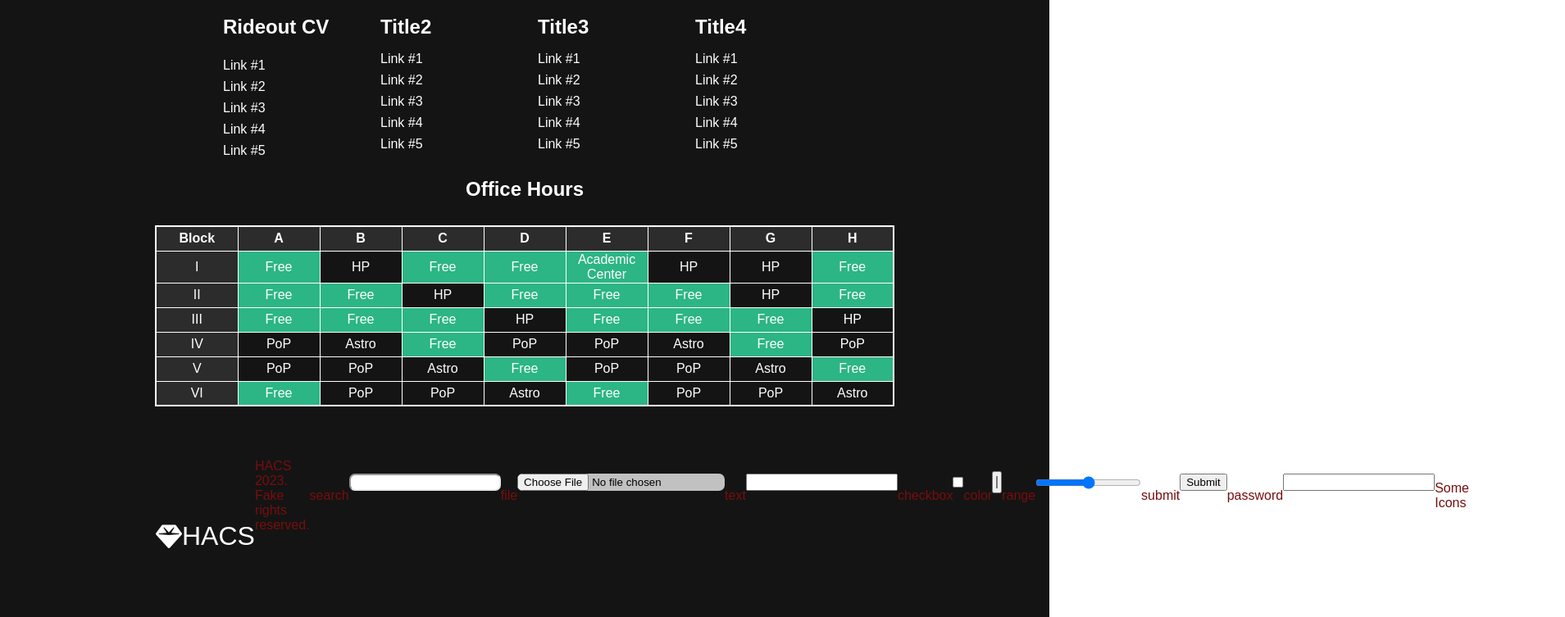
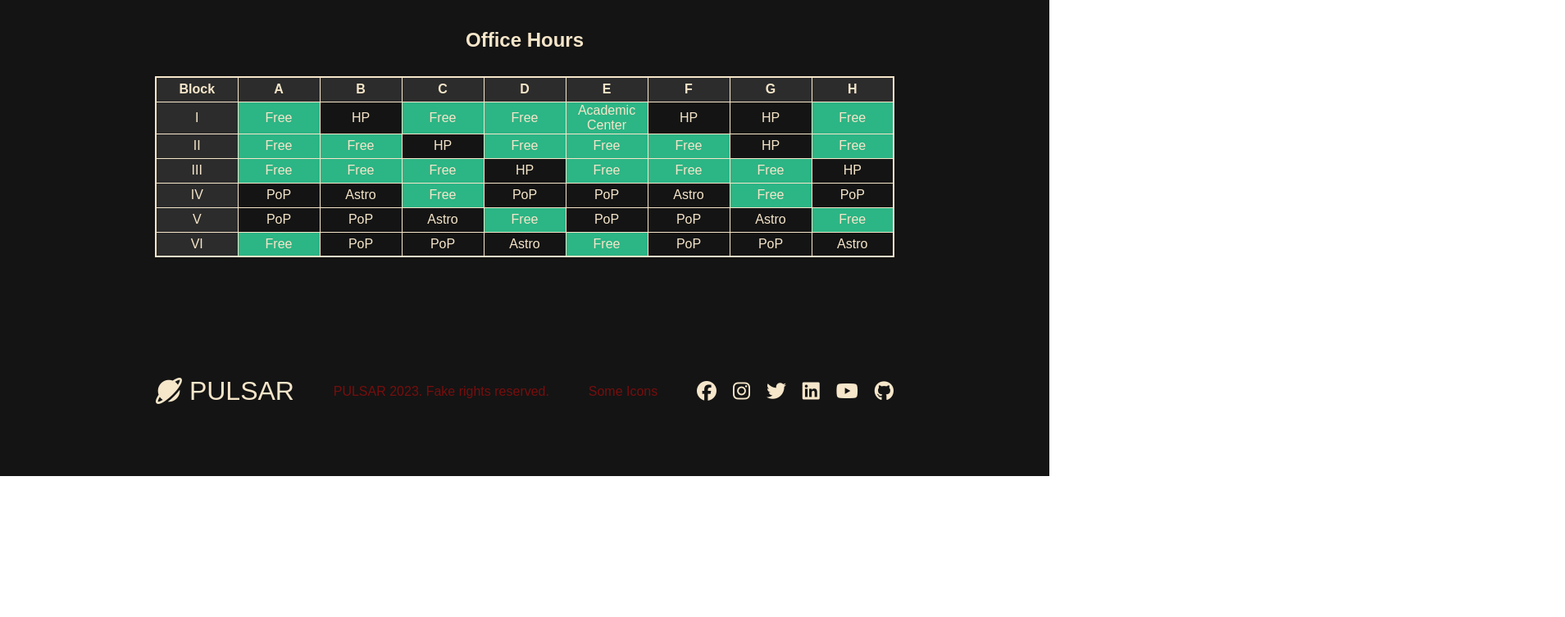
Before and after one commit to ibomba/pulsar, a plain HTML site: page index.html in a window 1280 px wide. Shown: the part 877-1630 px from the top of the page at 82% size, 1909 px wide, since content can reach past the window. After the commit the page ends 1458 px from the top, so only its background shows below. Drawn offline with nearby package versions, Linux system fonts and the light colour scheme; a web font is replaced by a local one.

Commit message:
v1.062
colors, margins, bugs

```diff
--- a/index.html
+++ b/index.html
@@ -66,7 +66,7 @@
            <h2>
                 Z
                 <div class="longsaturn" style="display: inline-block;">
-                    <img src="images/mars.png" alt="pic" id="main__img" style="margin-right: 0;">
+                    <img src="images/planet.png" alt="pic" id="main__img" style="margin-right: 0;">
                 </div>
                 NE
             </h2>
@@ -88,40 +88,17 @@
         <div class="footer__link--wrapper">
             <div class="footer__link--items">
 
-                <a href="rideoutcv.html" class="Title1">
-                    <h2>Rideout CV</h2>
-                </a>
-                <a href="/">Link #1</a>
-                <a href="/">Link #2</a>
-                <a href="/">Link #3</a>
-                <a href="/">Link #4</a>
-                <a href="/">Link #5</a>
             </div>
             <div class="footer__link--items">
-                <h2>Title2</h2>
-                <a href="/">Link #1</a>
-                <a href="/">Link #2</a>
-                <a href="/">Link #3</a>
-                <a href="/">Link #4</a>
-                <a href="/">Link #5</a>
+
             </div>
         </div>
         <div class="footer__link--wrapper">
             <div class="footer__link--items">
-                <h2>Title3</h2>
-                <a href="/">Link #1</a>
-                <a href="/">Link #2</a>
-                <a href="/">Link #3</a>
-                <a href="/">Link #4</a>
-                <a href="/">Link #5</a>
+
             </div>
             <div class="footer__link--items">
-                <h2>Title4</h2>
-                <a href="/">Link #1</a>
-                <a href="/">Link #2</a>
-                <a href="/">Link #3</a>
-                <a href="/">Link #4</a>
-                <a href="/">Link #5</a>
+
             </div>
         </div>
     </div>
@@ -211,33 +188,11 @@
     <div class="social__media">
         <div class="social__media--wrap">
             <div class="footer__logo">
-                <a href="/" id="footer__logo"><i class="fas fa-gem"></i>HACS</a>
+                <a href="/" id="footer__logo"><i class="fi fi-sr-planet-ringed"></i>&nbspPULSAR</a>
             </div>
-            <p class="website__rights">HACS 2023. Fake rights reserved.</p>
+            <p class="website__rights">PULSAR 2023. Fake rights reserved.</p>
 
-            <p class="search_">search</p>
-            <input class="search" type = "search"/>
 
-            <p class="file_">file</p>
-            <input class="file" type = "file"/>
-
-            <p class="text_">text</p>
-            <input class="text" type = "text"/>
-
-            <p class="checkbox_">checkbox</p>
-            <input class="checkbox" type = "checkbox"/>
-
-            <p class="color_">color</p>
-            <input class="color" type = "color"/>
-
-            <p class="range_">range</p>
-            <input class="range" type = "range"/>
-
-            <p class="submit_">submit</p>
-            <input class="submit" type = "submit"/>
-
-            <p class="password_">password</p>
-            <input class="password" type = "password"/>
 
             <p class="website__rights">Some Icons</p>
             <div class="social__icons">
@@ -256,6 +211,9 @@
                 <a href="/" class="social__icon--link" target="_blank">
                     <i class="fab fa-youtube"></i>
                 </a>
+                <a href="https://github.com/ibomba/pulsar" class="social__icon--link" target="_blank">
+                    <i class="fab fa-github"></i>
+                </a>
             </div>
         </div>
     </div>
--- a/styles.css
+++ b/styles.css
@@ -65,7 +65,6 @@ p {
     align-items: center;
     list-style: none;
     text-align: center;
-
 }
 
 .navbar__item{
@@ -268,7 +267,7 @@ p {
 .main__content h1{
     font-size: 4rem;
     background-color: #ff8177;
-    background-image: linear-gradient(to top, #b59a00 0%, #FFD700 100%);
+    background-image: linear-gradient(to top, #F8D2A7 0%, #F6E6CA 100%);
     background-size: 100%;
     -webkit-background-clip: text;
     -moz-background-clip: text;
@@ -279,7 +278,7 @@ p {
 .main__content h2{
     font-size: 4rem;
     background-color: #ff8177;
-    background-image: linear-gradient(to top, #1c44b2 0%, #6ae4ff 100%);
+    background-image: linear-gradient(to top, #F8D2A7 0%, #F6E6CA 100%);
     background-size: 100%;
     -webkit-background-clip: text;
     -moz-background-clip: text;
@@ -567,8 +566,8 @@ p {
 
 .office__hours table {
     border-collapse: collapse;
-    border: 2px solid white;
-    color: #fff;
+    border: 2px solid #F6E6CA;
+    color: #F6E6CA;
     margin-top: 30px;
     margin-right: 20px;
     margin-left: 20px;
@@ -582,7 +581,7 @@ p {
 
 .office__hours h2 {
     text-align: center;
-    color: white;
+    color: #F6E6CA;
 }
 
 .office__hours td:nth-child(1) {
@@ -689,13 +688,12 @@ p {
 /*END*/
 
 #footer__logo{
-    color: #fff;
+    color: #F6E6CA;
     display: flex;
     align-items: center;
     cursor: pointer;
     text-decoration: none;
     font-size: 2rem;
-    margin-top: 100px;
 }
 
 .footer__links{
@@ -724,29 +722,30 @@ p {
 }
 
 .footer__link--items > h2{
-    color: #fff;
+    color: #F6E6CA;
 }
 
 .footer__link--items a{
-    color: #fff;
+    color: #F6E6CA;
     text-decoration: none;
     margin-bottom: 0.5rem;
 }
 
 .footer__link--items a:hover{
-    color: #e9e9e9;
+    color: #F6E6CA;
     transition: 0.3s ease-out;
 }
 
 /*Social Icons*/
 .social__icon--link{
-    color: #fff;
+    color: #F6E6CA;
     font-size: 24px;
 }
 
 .social__media{
     max-width: 1000px;
     width: 100%;
+    margin-top: 100px;
 }
 
 .social__media--wrap{
@@ -766,7 +765,7 @@ p {
 }
 
 .social__logo{
-    color: #fff;
+    color: #F6E6CA;
     justify-self: flex-start;
     margin-left: 20px;
     cursor: pointer;
@@ -778,7 +777,7 @@ p {
 }
 
 .website__rights {
-    color: #fff;
+    color: #F6E6CA;
 }
 
 @media screen and (max-width: 820px){
```
Also changed, not shown: images/planet.png (added).
